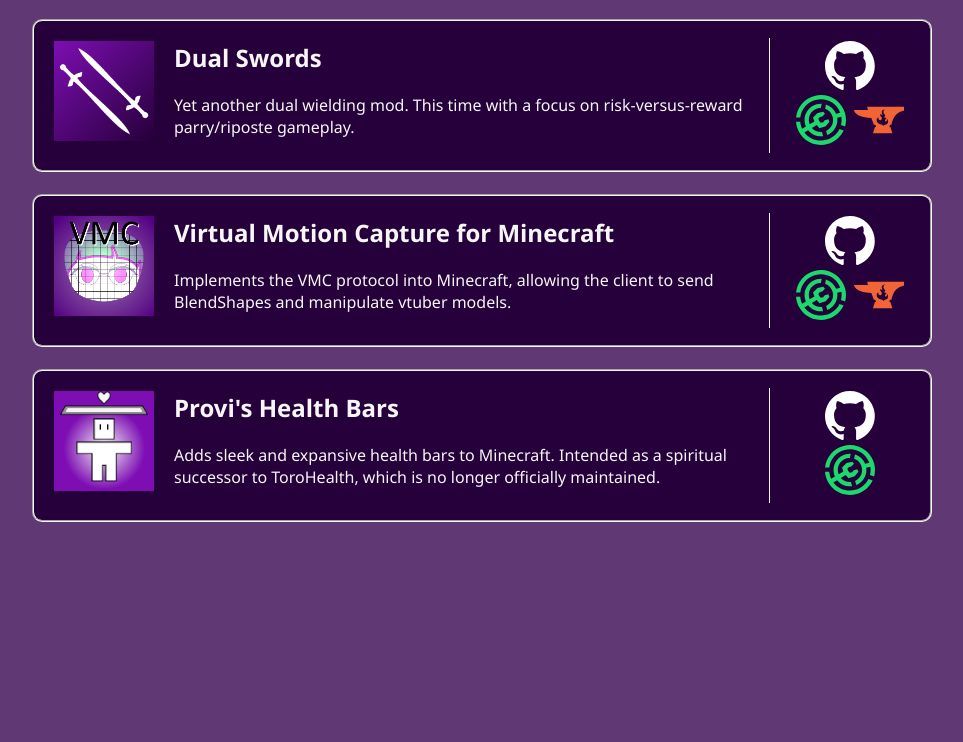
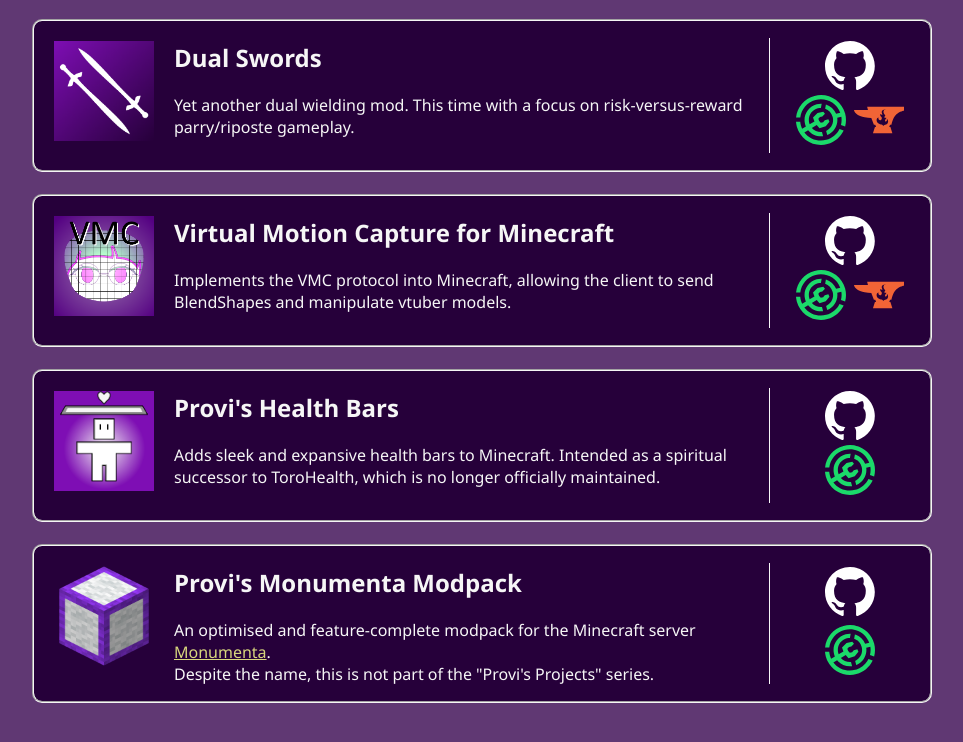
Before and after one commit to Provismet/provismet.github.io, a plain HTML site: page modding.html in a window 1280 px wide. Shown: the part 863-1605 px from the top of the page, without its empty margins (160-1123 px from the left). Before the commit the page ends 1482 px from the top, so only its background shows below. Drawn offline with Linux system fonts and the light colour scheme.

Commit message:
Add Monumenta modpack.

```diff
--- a/scripts/modding.js
+++ b/scripts/modding.js
@@ -185,6 +185,16 @@ const MOD_LIST = [
         null,
         ["client-side"],
         SERIES_OBJ["Provi's Projects"]
+    ),
+    new Mod(
+        "Provi's Monumenta Modpack",
+        "An optimised and feature-complete modpack for the Minecraft server <a href=https://playmonumenta.com/>Monumenta</a>.<br>Despite the name, this is not part of the \"Provi's Projects\" series.",
+        "assets/ModIcons/monumenta.png",
+        "https://github.com/Provismet/Monumenta-Modpack",
+        "https://modrinth.com/modpack/provis-monumenta-modpack",
+        null,
+        ["modpack", "client-side", "QoL"],
+        null
     )
 ];
 
--- a/stylesheets/styles.css
+++ b/stylesheets/styles.css
@@ -116,6 +116,18 @@
     flex-grow: 1;
 }
 
+.contentText a:link {
+    color: #d8d67d;
+}
+
+.contentText a:hover {
+    color: #fffb25;
+}
+
+.contentText a:visited {
+    color: #A28BB2;
+}
+
 .contentIcon {
     width: 100px;
     height: 100px;
```
Also changed, not shown: assets/ModIcons/monumenta.png (added).
